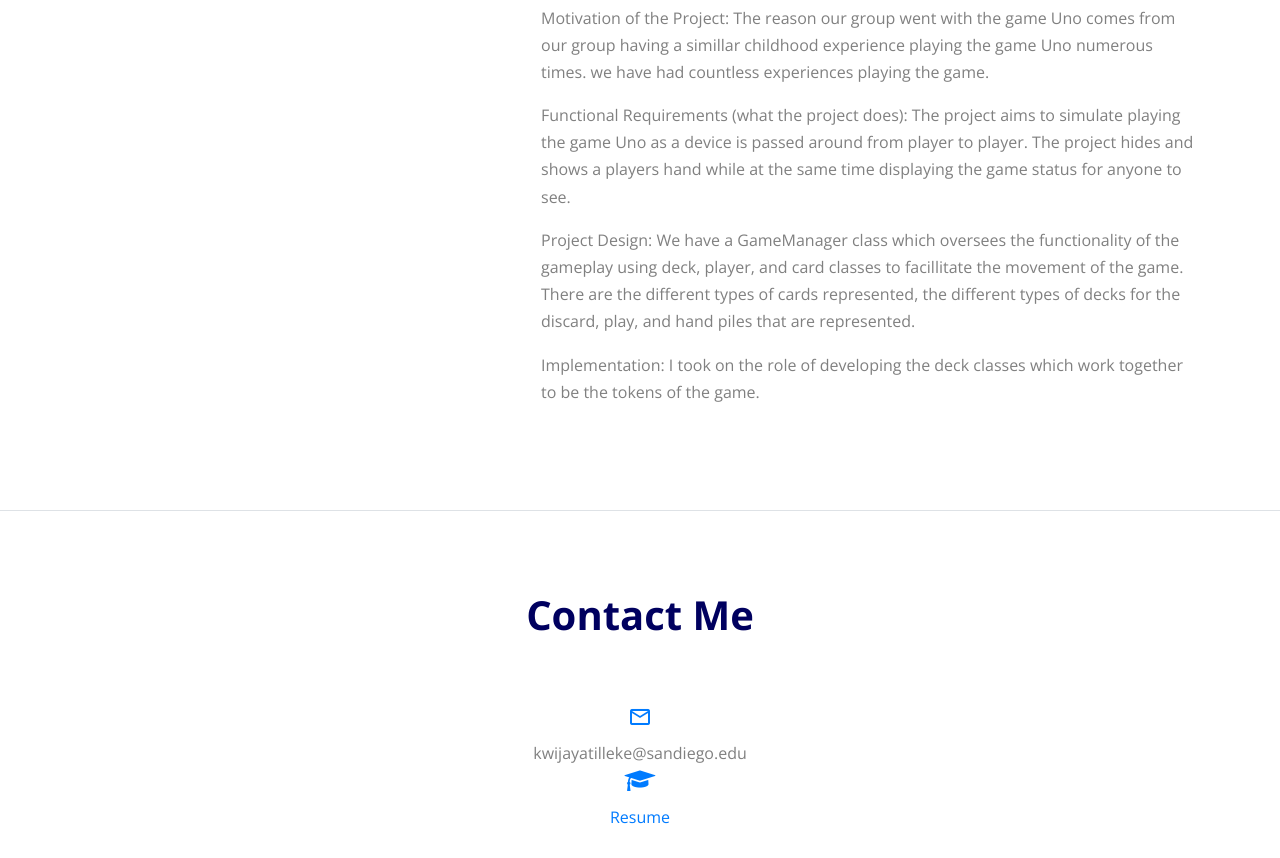
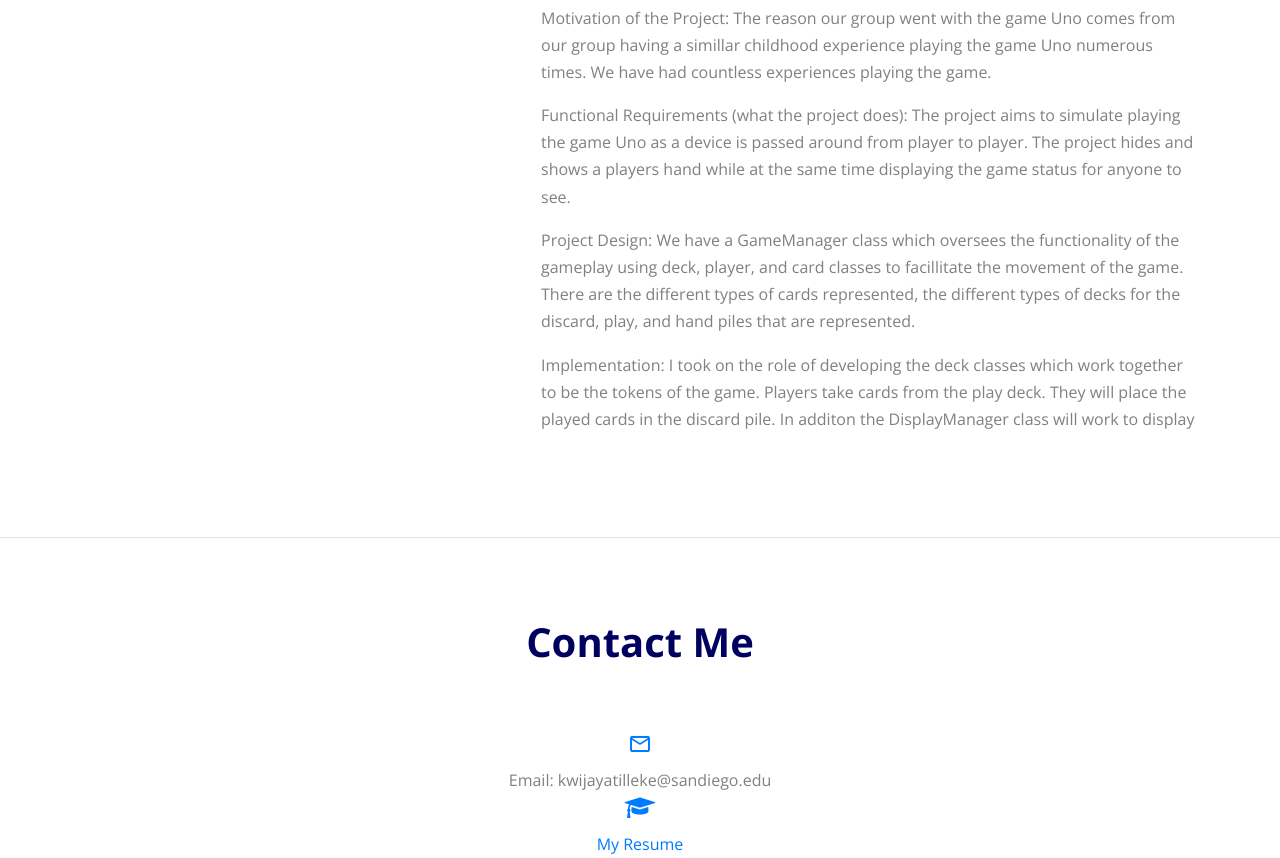
Before and after one commit to kwijayatilleke/kwijayatilleke.github.io, a plain HTML site: page index.html in a window 1280 px wide. Shown: the part 612-1470 px from the top of the page. Drawn offline with nearby package versions, Linux system fonts and the light colour scheme; a script that the page names is missing; files whose address does not match are found by name.

Commit message:
<WIP> feat: Updated the project design section of my site to include additional information on how the project will be implemented

```diff
--- a/index.html
+++ b/index.html
@@ -101,6 +101,7 @@
                <p>
                 Favorite Hobbies:
 
+
                </p>
 
 
@@ -132,11 +133,12 @@
             <div class="mb-4">
               <h3>Uno Board Game Simulation Project</h3>
               <p>
-               Motivation of the Project: The reason our group went with the game Uno comes from our group having a simillar childhood experience playing the game Uno numerous times. we have had countless experiences playing the game.
+               Motivation of the Project: The reason our group went with the game Uno comes from our group having a simillar childhood experience playing the game Uno numerous times. We have had countless experiences playing the game.
               </p>
               <p>
               Functional Requirements (what the project does):
-              The project aims to simulate playing the game Uno as a device is passed around from player to player. The project hides and shows a players hand while at the same time displaying the game status for anyone to see.
+              The project aims to simulate playing the game Uno as a device is passed around from player to player.
+              The project hides and shows a players hand while at the same time displaying the game status for anyone to see.
               </p>
               <p>
               Project Design:
@@ -144,7 +146,7 @@
               </p>
               <p>
               Implementation:
-              I took on the role of developing the deck classes which work together to be the tokens of the game.
+              I took on the role of developing the deck classes which work together to be the tokens of the game. Players take cards from the play deck. They will place the played cards in the discard pile. In additon the DisplayManager class will work to display
               </p>
 
 
@@ -176,14 +178,14 @@
           <div class="col-md-12 text-center">
             <p class="mb-0">
               <span class="icon-mail_outline d-block h4 text-primary"></span>
-              <span>kwijayatilleke@sandiego.edu</span>
+              <span>Email: kwijayatilleke@sandiego.edu</span>
             </p>
           </div>
 
           <div class="col-md-12 text-center">
             <p class="mb-0">
               <span class="icon-graduation-cap d-block h4 text-primary"></span>
-              <a href="">Resume</a>
+              <a href="">My Resume</a>
             </p>
           </div>
         </div>
```
